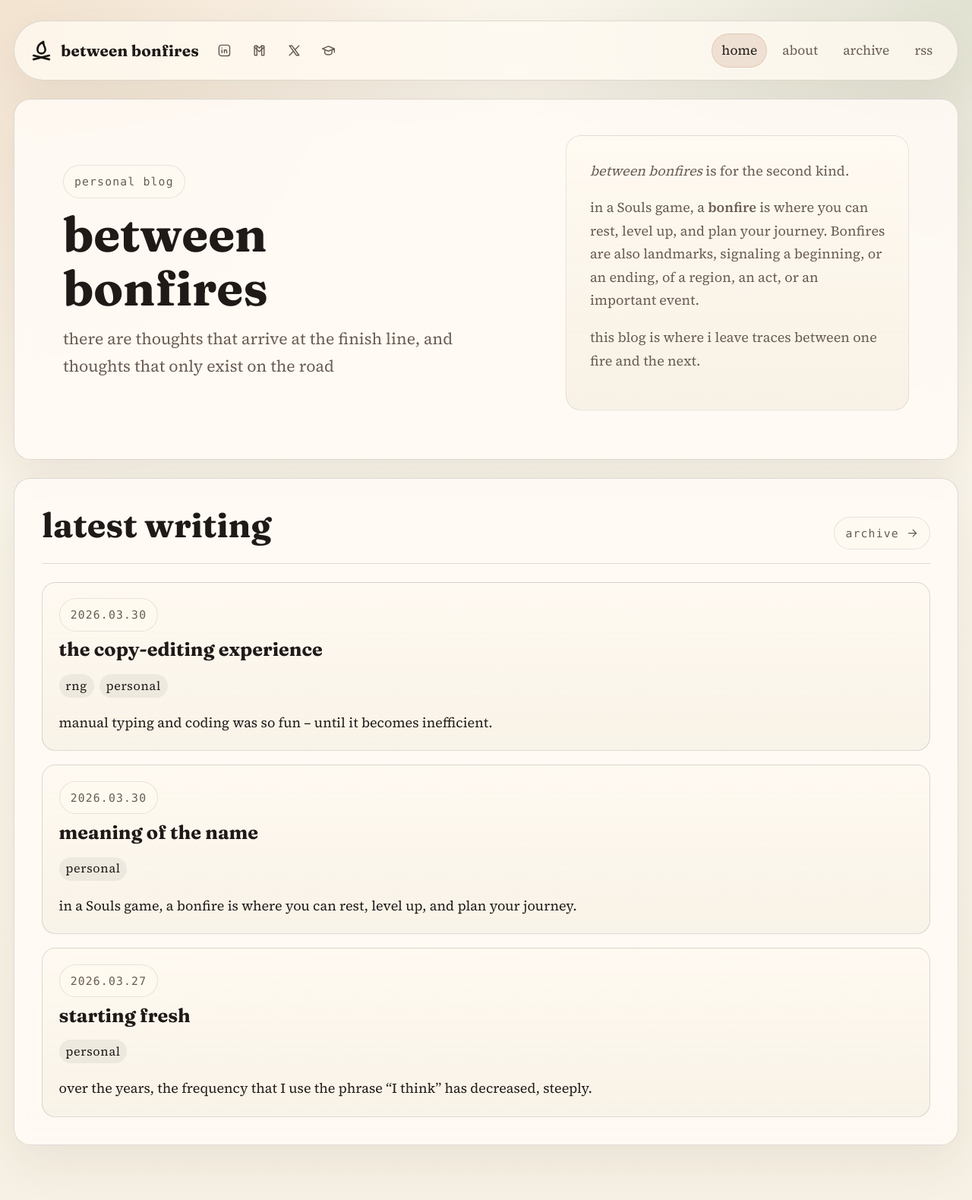
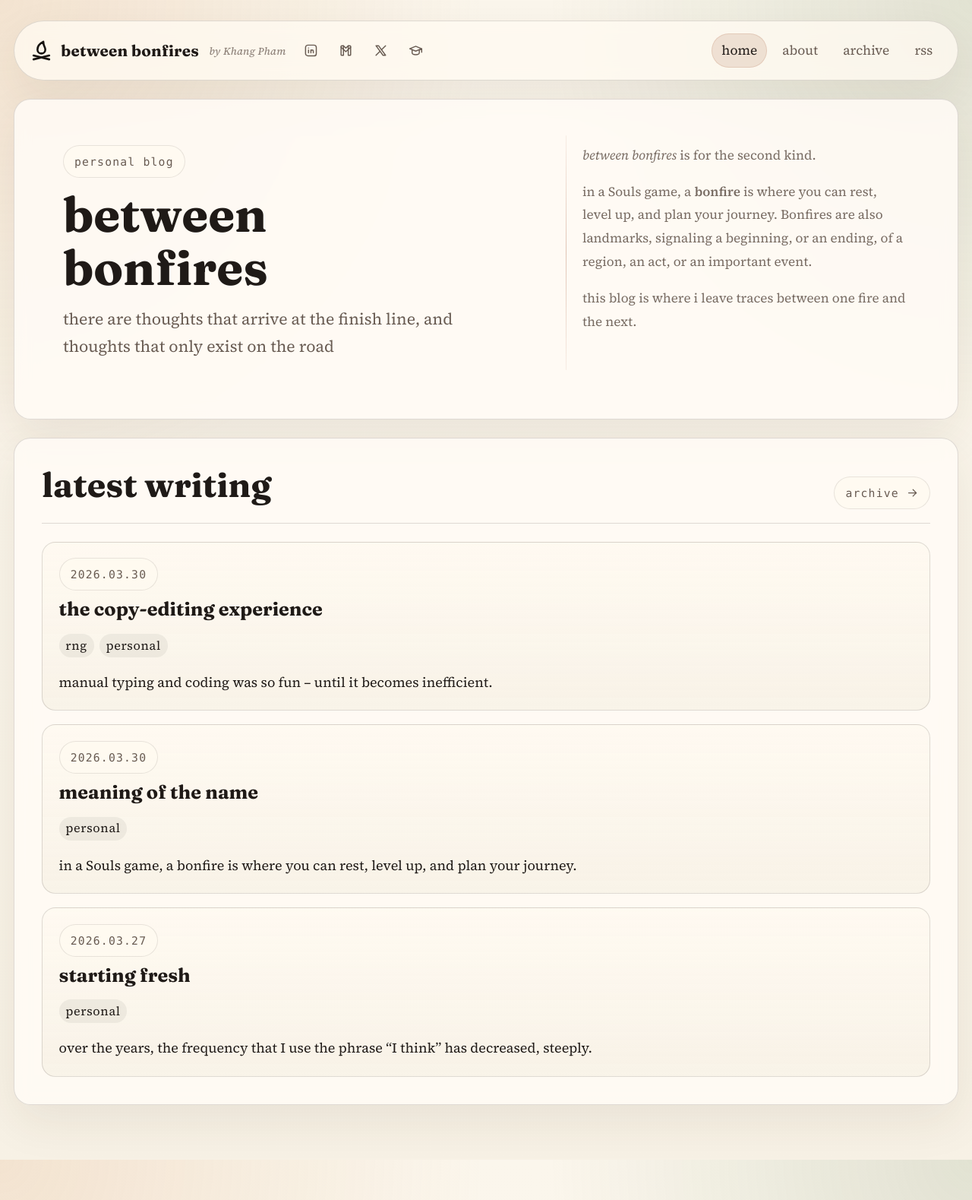
Before and after one commit to vkhangpham/vkhangpham.github.io, a Jekyll site: the page built from index.md, in a window 1280 px wide. Shown: the whole page at 76% size. Built offline with Jekyll 4.4.1, drawn with Linux system fonts in a browser that asks for light colours.

Commit message:
Refresh docs and refine homepage hero

```diff
--- a/_config.yml
+++ b/_config.yml
@@ -1,4 +1,5 @@
 title: between bonfires
+author: Khang Pham
 description: Thoughts on language, intelligence, memory, and the scattered fragments that shape a life.
 url: https://vkhangpham.github.io
 timezone: Asia/Ho_Chi_Minh
--- a/_layouts/default.html
+++ b/_layouts/default.html
@@ -10,7 +10,7 @@
     <link rel="canonical" href="{{ page.url | absolute_url }}">
     <link rel="preconnect" href="https://fonts.googleapis.com">
     <link rel="preconnect" href="https://fonts.gstatic.com" crossorigin>
-    <link href="https://fonts.googleapis.com/css2?family=Fraunces:opsz,wght@9..144,600;9..144,700&family=Source+Serif+4:opsz,wght@8..60,400;8..60,500;8..60,600&display=swap" rel="stylesheet">
+    <link href="https://fonts.googleapis.com/css2?family=Fraunces:opsz,wght@9..144,600;9..144,700&family=Source+Serif+4:ital,opsz,wght@0,8..60,400;0,8..60,500;0,8..60,600;1,8..60,400;1,8..60,500&display=swap" rel="stylesheet">
     <link rel="icon" type="image/svg+xml" sizes="any" href="{{ '/assets/icons/tabler-campfire-favicon.svg' | relative_url }}">
     <link rel="icon" type="image/png" sizes="32x32" href="{{ '/assets/icons/tabler-campfire-favicon-32x32.png' | relative_url }}">
     <link rel="icon" type="image/png" sizes="16x16" href="{{ '/assets/icons/tabler-campfire-favicon-16x16.png' | relative_url }}">
@@ -39,6 +39,7 @@
             >
             <span>{{ site.title }}</span>
           </a>
+          <span class="brand-byline">by {{ site.author }}</span>
           {% include social-links.html %}
         </div>
         <nav class="site-nav" aria-label="primary">
--- a/assets/css/site.css
+++ b/assets/css/site.css
@@ -101,6 +101,7 @@ pre code {
 .brand-lockup {
   display: flex;
   align-items: center;
+  flex-wrap: wrap;
   gap: 0.75rem;
   min-width: 0;
 }
@@ -121,6 +122,18 @@ pre code {
   width: 1.75rem;
   height: 1.75rem;
   min-width: 1.75rem;
+}
+
+.brand-byline {
+  color: rgba(104, 91, 82, 0.74);
+  font-family: "Source Serif 4", Georgia, serif;
+  font-size: 0.76rem;
+  font-style: italic;
+  font-weight: 500;
+  letter-spacing: 0.02em;
+  line-height: 1;
+  margin-top: 0.14rem;
+  white-space: nowrap;
 }
 
 .site-nav {
@@ -199,26 +212,35 @@ pre code {
 .home-hero-intro {
   display: flex;
   align-items: stretch;
+  gap: clamp(0.85rem, 2vw, 1.15rem);
+  min-width: 0;
+}
+
+.home-hero-intro::before {
+  content: "";
+  width: 1px;
+  border-radius: 999px;
+  background: linear-gradient(180deg, rgba(158, 79, 45, 0.08), rgba(158, 79, 45, 0.32), rgba(158, 79, 45, 0.08));
 }
 
 .home-hero-intro-copy {
   width: 100%;
-  padding: clamp(1.15rem, 2.8vw, 1.7rem);
-  border: 1px solid rgba(31, 26, 23, 0.1);
-  border-radius: calc(var(--radius) - 2px);
-  background:
-    linear-gradient(180deg, rgba(255, 250, 241, 0.9), rgba(246, 238, 224, 0.78));
-  box-shadow: inset 0 0 0 1px rgba(255, 255, 255, 0.35);
+  padding: clamp(0.35rem, 1vw, 0.6rem) 0;
+  border: 0;
+  border-radius: 0;
+  background: transparent;
+  box-shadow: none;
 }
 
 .home-hero-intro-copy.prose {
   max-width: none;
-  color: var(--muted);
-  font-size: 1rem;
+  color: rgba(104, 91, 82, 0.9);
+  font-size: 0.95rem;
+  line-height: 1.8;
 }
 
 .home-hero-intro-copy.prose > * + * {
-  margin-top: 1rem;
+  margin-top: 0.95rem;
 }
 
 .eyebrow,
@@ -793,6 +815,17 @@ pre code {
   .home-hero-main {
     padding-block: 0;
   }
+
+  .home-hero-intro {
+    align-items: flex-start;
+    flex-direction: column;
+    gap: 0.8rem;
+  }
+
+  .home-hero-intro::before {
+    width: 3.5rem;
+    height: 1px;
+  }
 }
 
 @media (max-width: 700px) {
```
Also changed, not shown: AGENTS.md (+4 -0 lines), .learnings/LEARNINGS.md, README.md.
